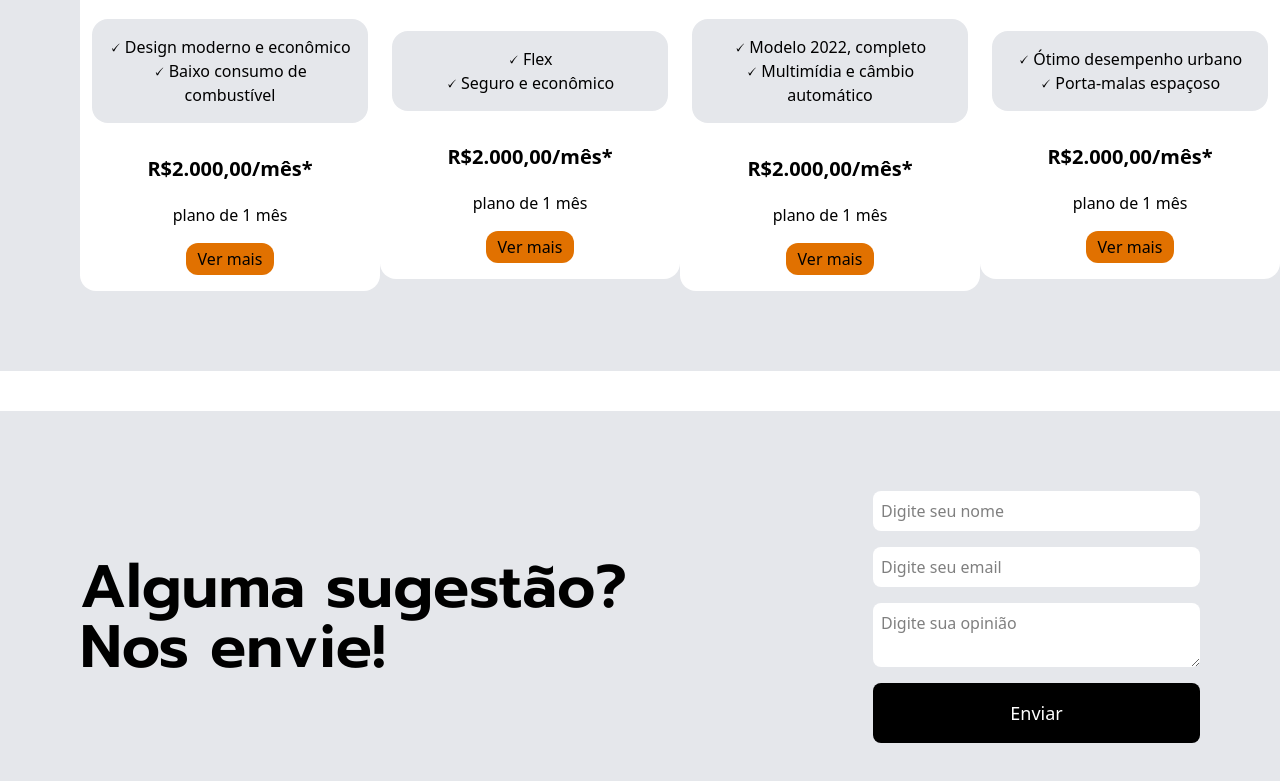
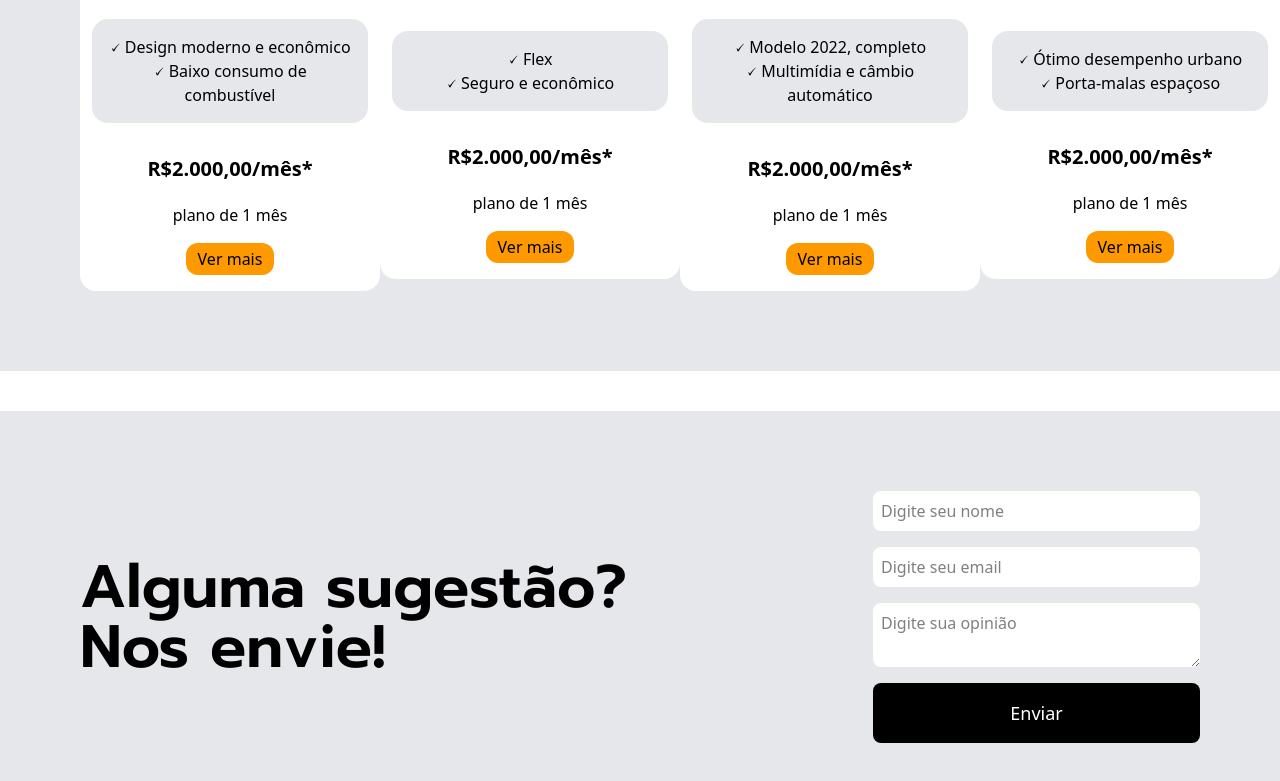
Before and after one commit to eumartins7/locacao_veiculos_nextJS, a Next.js app: page / in a window 1280 px wide. Shown: the part 2203-2984 px from the top of the page. Built offline with nearby package versions, Linux system fonts and the light colour scheme; a web font is replaced by a local one.

Commit message:
style: estilo do botao melhorado

```diff
--- a/src/components/section-cars/button-cars/buttonCars.tsx
+++ b/src/components/section-cars/button-cars/buttonCars.tsx
@@ -2,7 +2,7 @@
 
 export function CarButton() {
     return (
-      <button className="bg-amber-600 p-1 pl-3 pr-3 m-4 rounded-xl cursor-pointer">
+      <button className="bg-amber-500 hover:bg-amber-600 p-1 pl-3 pr-3 m-4 rounded-xl cursor-pointer">
         Ver mais
       </button>
     )
```
